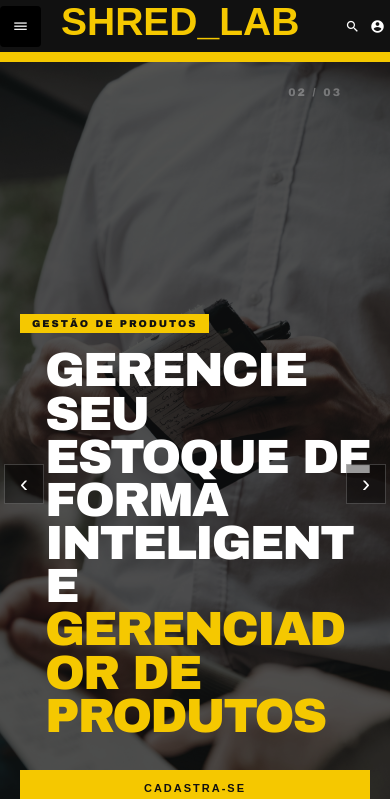
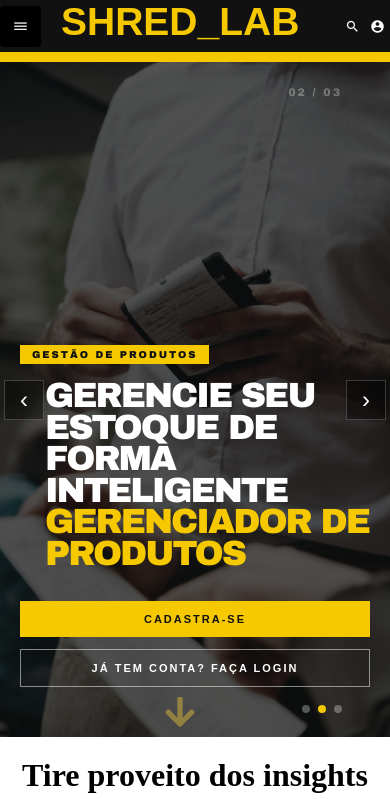
Before and after one commit to theinloft/FullStack-trabalho, a React (Vite) app in the folder frontend/: page / in a window 390 px wide. Shown: the top 799 px of the page. Built offline with nearby package versions, Linux system fonts and the light colour scheme.

Commit message:
bugfix:ajustado tamanha da fonte dos títulos para dispositivos móveis no carroussel

```diff
--- a/frontend/src/components/Carroussel/Carroussel.module.css
+++ b/frontend/src/components/Carroussel/Carroussel.module.css
@@ -58,7 +58,7 @@
   }
 
   .hero {
-    height: 100svh; /* usa svh no mobile para descontar a barra do browser */
+    height: 80svh; /* usa svh no mobile para descontar a barra do browser */
   }
 
   .content {
@@ -82,7 +82,7 @@
 
   .titulo {
     /* font-size: clamp(28px, 12vw, 48px); */
-    font-size: clamp(22px, 10vw, 40px);
+    font-size: clamp(15px, 10vw, 30px);
     line-height: 1;
     letter-spacing: -1px;
     overflow-wrap: break-word;
@@ -119,7 +119,7 @@
 }
 
 .titulo {
-  font-size: clamp(48px, 8vw, 70px);
+  font-size: clamp(35px, 8vw, 70px);
   font-weight: 900;
   color: #fff;
   line-height: 0.9;
```
